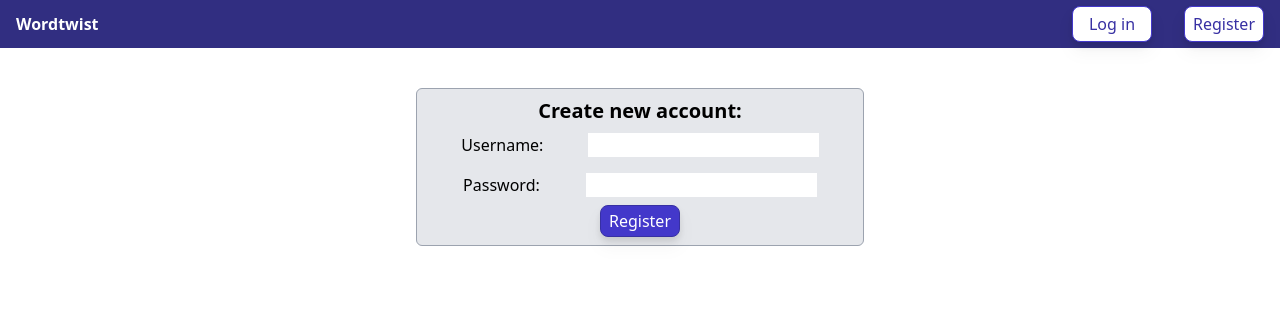
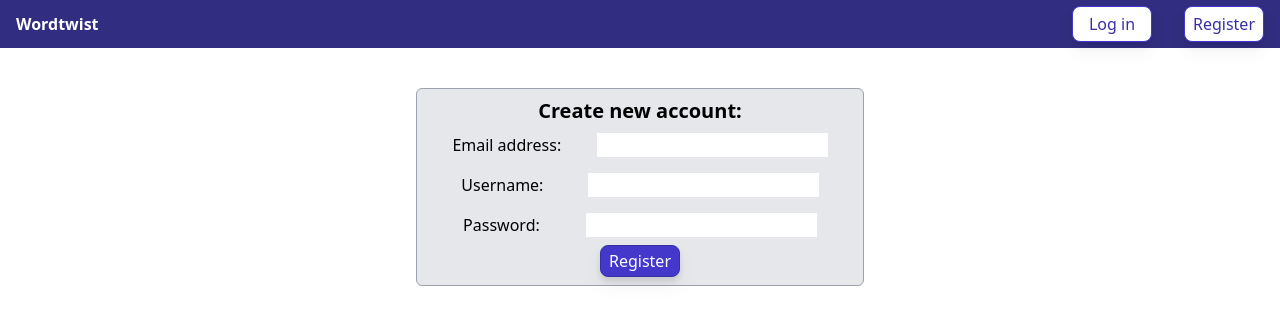
Before and after one commit to msarkisian/wordtwist, a React (Vite) app in the folder client/: page / in a window 1280 px wide. Both pictures are taken after a click on the button "Register". Shown: the top 324 px of the page. Built offline with nearby package versions, Linux system fonts and the light colour scheme.

Commit message:
add email to register field

```diff
--- a/client/src/App.tsx
+++ b/client/src/App.tsx
@@ -37,8 +37,12 @@ function App() {
     setShowLogin(false);
   };
 
-  const register = async (username: string, password: string) => {
-    const body = { username, password };
+  const register = async (
+    email: string,
+    username: string,
+    password: string
+  ) => {
+    const body = { email, username, password };
 
     const res = await fetch(registerUrl, {
       method: 'POST',
--- a/client/src/components/login/Login.tsx
+++ b/client/src/components/login/Login.tsx
@@ -2,7 +2,7 @@ import React from 'react';
 
 interface LoginProps {
   login: (username: string, password: string) => void;
-  register: (username: string, password: string) => void;
+  register: (email: string, username: string, password: string) => void;
   loginError: string | null;
   showRegister: boolean;
 }
@@ -20,12 +20,23 @@ export const Login: React.FC<LoginProps> = ({
         e.preventDefault();
         const target = e.target as HTMLFormElement;
         if (!showRegister) login(target.username.value, target.password.value);
-        else register(target.username.value, target.password.value);
+        else
+          register(
+            target.email.value,
+            target.username.value,
+            target.password.value
+          );
       }}
     >
       <h2 className="text-xl text-center font-bold">
         {showRegister ? <>Create new account:</> : <>Log in:</>}
       </h2>
+      {showRegister && (
+        <label className="my-2 flex justify-evenly">
+          <span className="block">Email address:</span>
+          <input name="email" />
+        </label>
+      )}
       <label className="my-2 flex justify-evenly">
         <span className="block">Username:</span>
         <input name="username" />
--- a/client/src/components/login/LoginRegister.tsx
+++ b/client/src/components/login/LoginRegister.tsx
@@ -5,7 +5,7 @@ interface LoginProps {
   showRegister: boolean;
   login: (username: string, password: string) => void;
   loginError: string | null;
-  register: (username: string, password: string) => void;
+  register: (email: string, username: string, password: string) => void;
 }
 
 export const LoginRegister: React.FC<LoginProps> = ({
```
